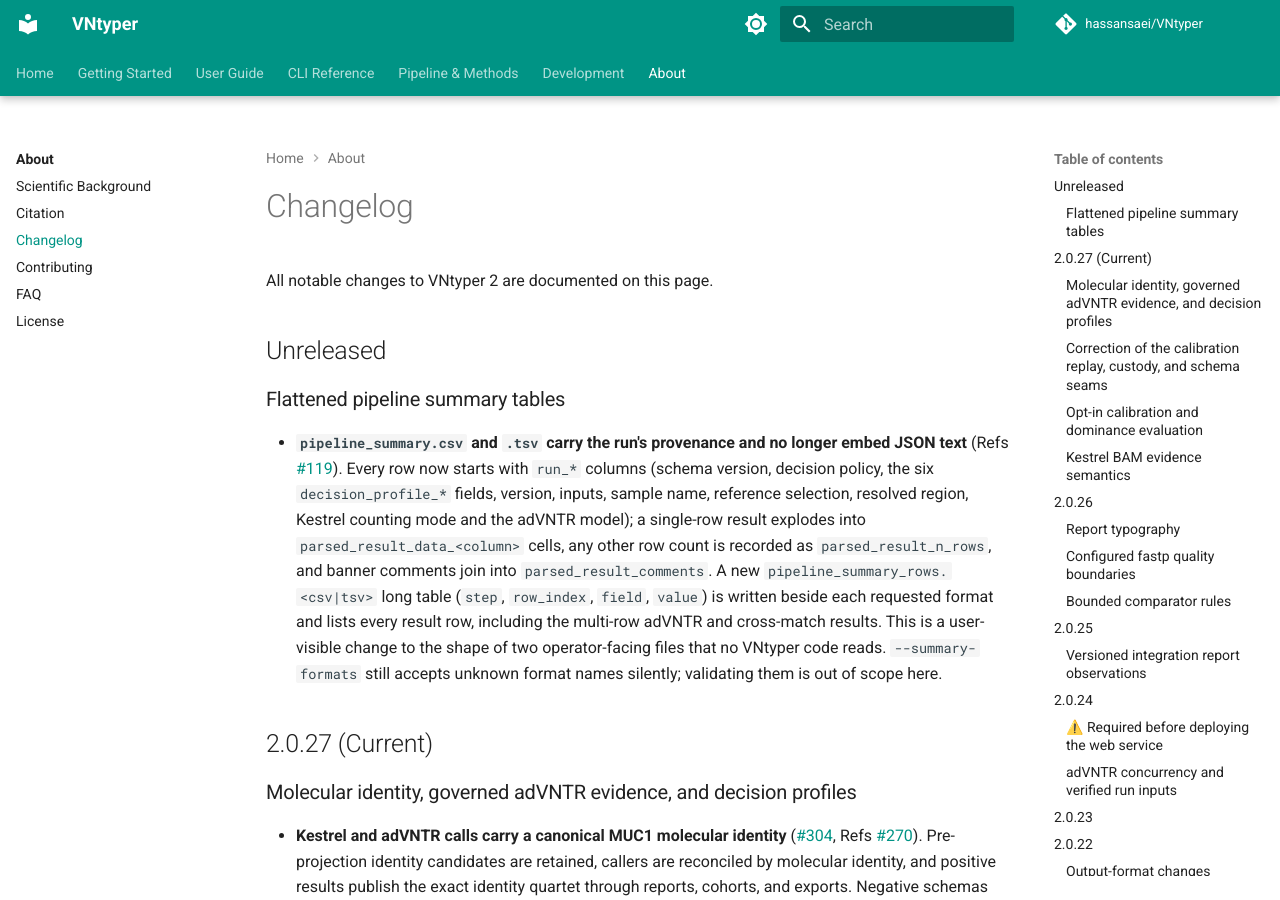
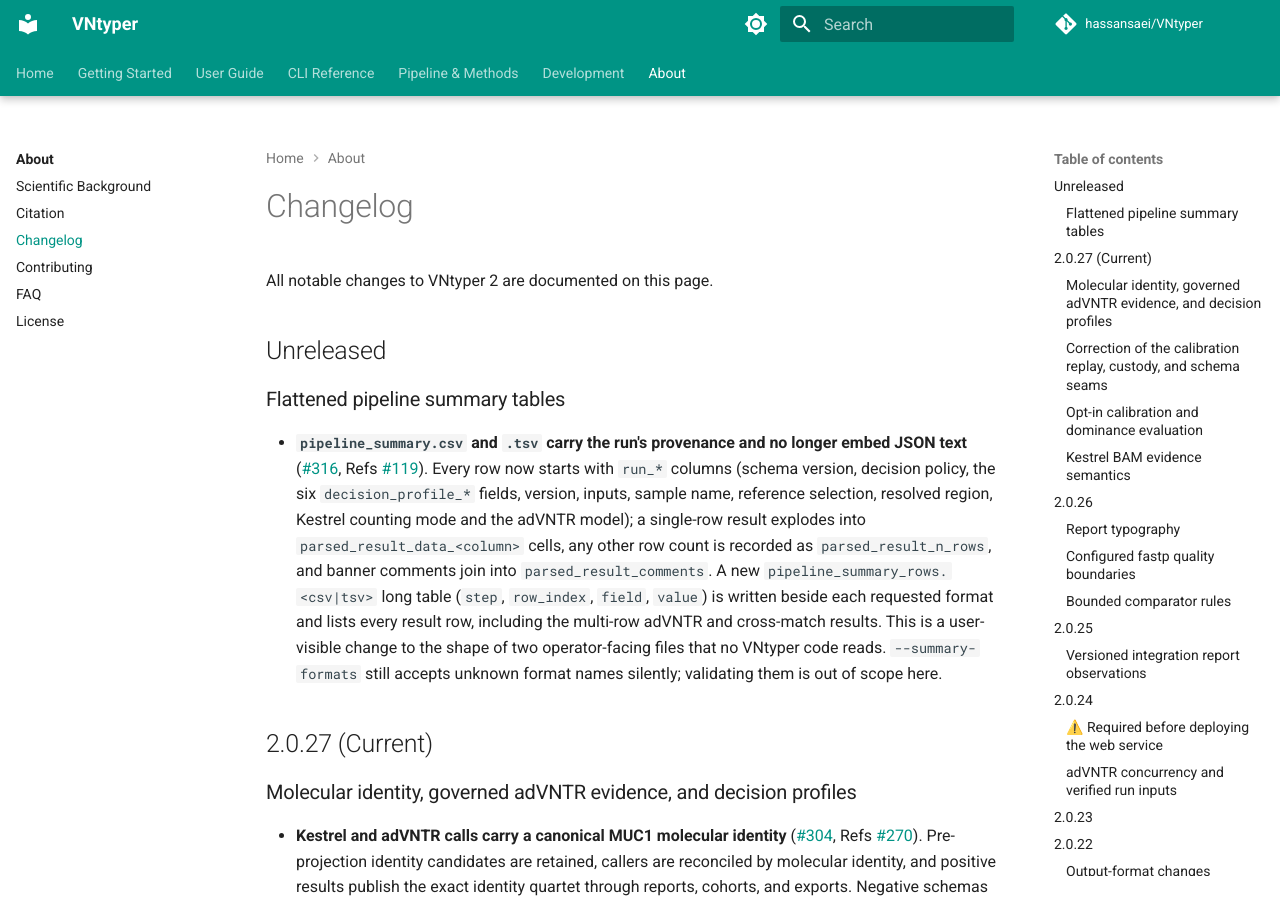
Before and after one commit to hassansaei/VNtyper, an MkDocs documentation site: the page built from docs/about/changelog.md, in a window 1280 px wide and 900 px high. Built offline with MkDocs 1.6.1 and Material for MkDocs 9.7.7, drawn with Linux system fonts in a browser that asks for light colours; comment, search, counter and statistics services are not loaded.

Commit message:
docs(changelog): link the summary flattening pull request
Refs #119

Co-Authored-By: Claude Fable 5.1 <noreply@anthropic.com>
Claude-Session: https://claude.ai/code/session_01S9cm5vbPmPcnjuzsd1Lvgz

```diff
--- a/docs/about/changelog.md
+++ b/docs/about/changelog.md
@@ -7,7 +7,8 @@ All notable changes to VNtyper 2 are documented on this page.
 ### Flattened pipeline summary tables
 
 - **`pipeline_summary.csv` and `.tsv` carry the run's provenance and no longer embed
-  JSON text** (Refs [#119](https://github.com/hassansaei/VNtyper/issues/119)). Every
+  JSON text** ([#316](https://github.com/hassansaei/VNtyper/pull/316), Refs
+  [#119](https://github.com/hassansaei/VNtyper/issues/119)). Every
   row now starts with `run_*` columns (schema version, decision policy, the six
   `decision_profile_*` fields, version, inputs, sample name, reference selection,
   resolved region, Kestrel counting mode and the adVNTR model); a single-row result
```
